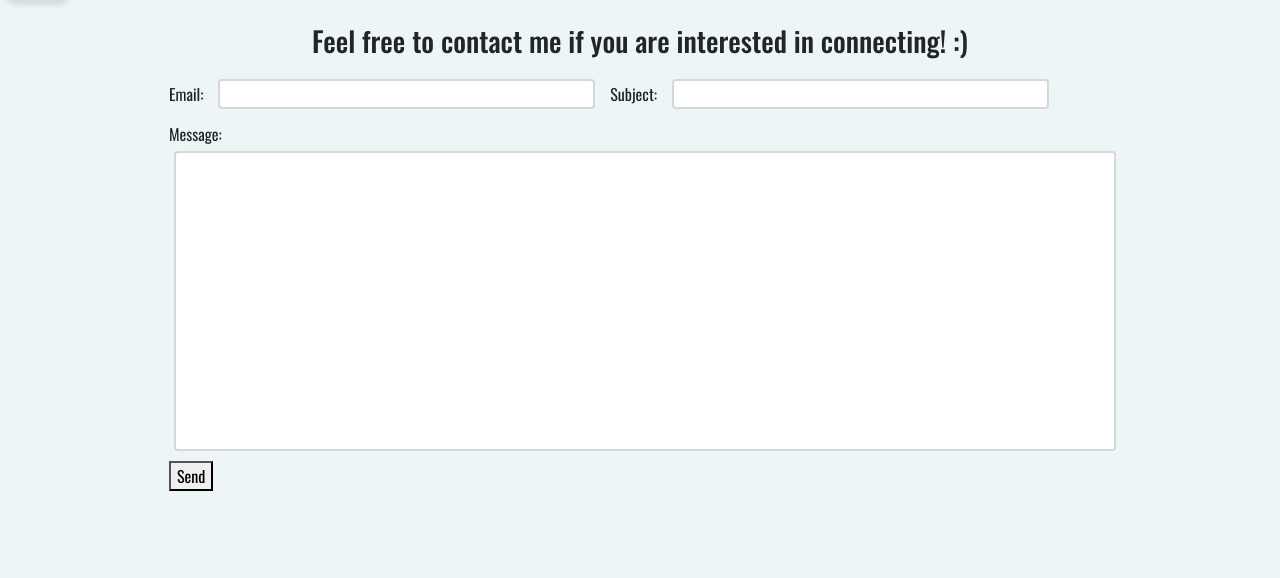
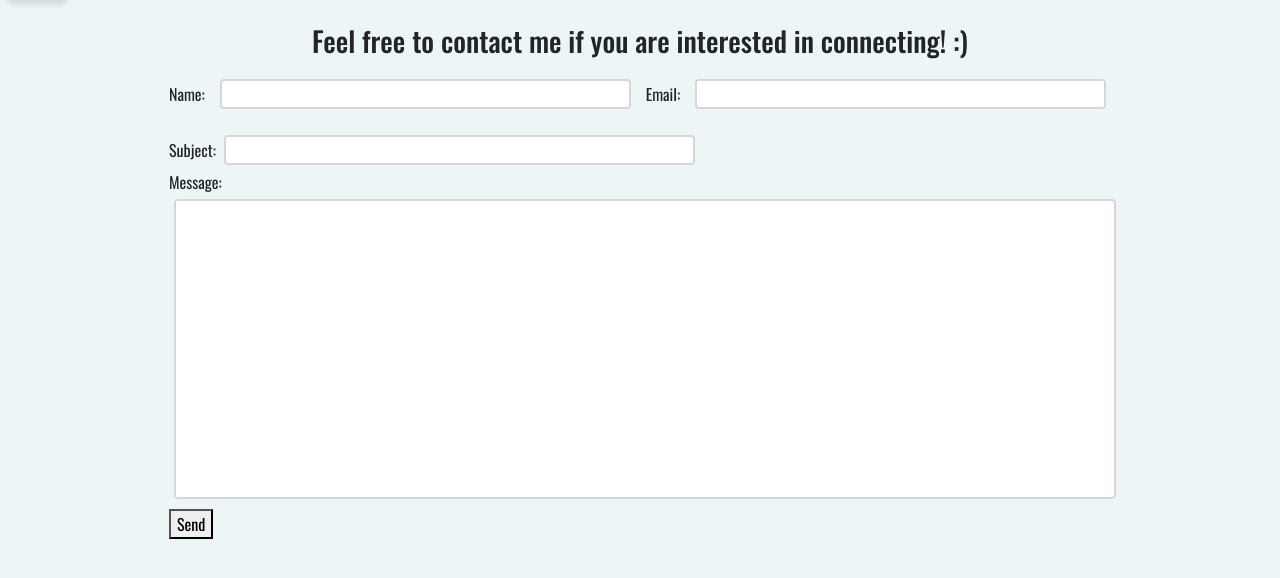
Before and after one commit to tiffanyng23/personal-website, a Flask app: template templates/contact.html in a window 1280 px wide. Shown: the part 52-630 px from the top of the page. Run offline with Flask 3, Linux system fonts and the light colour scheme; the template is opened without the code that fills it, so the values that code supplies are empty; some libraries are stand-ins or nearby versions.

Commit message:
built email function in contact form

```diff
--- a/app.py
+++ b/app.py
@@ -1,6 +1,8 @@
-from flask import Flask, render_template
+from flask import Flask, render_template, request
 from flask_bootstrap import Bootstrap5
 import smtplib
+from email.message import EmailMessage
+from functions.contact import send_email
 
 app = Flask(__name__)
 bootstrap = Bootstrap5(app)
@@ -24,14 +26,18 @@ def projects():
 @app.route("/contact", methods=["GET", "POST"])
 def contact():
     if request.method == "POST":
-        # user submits form, email gets sent, landing page confirms sent email
+        #gather user information from form
+        user_name = request.form.get("name")
         user_email = request.form.get("user_email")
         subject = request.form.get("subject")
         message = request.form.get("message")
+        print(user_name, user_email, subject, message)
+
+        #send form information from portfolio email to personal email
+        send_email(user_name, user_email, subject, message)
         return render_template("landing.html")
 
-    else:
-        return render_template("contact.html")
+    return render_template("contact.html")
 
 if __name__ == "__main__":
     app.run(debug=True)
--- a/static/css/style.css
+++ b/static/css/style.css
@@ -108,7 +108,7 @@ ul li a:hover {
 }
 
 input {
-  width: 40%;
+  width: 50%;
   height: 30px;
   padding: 5px 5px;
   margin: 5px;
--- a/templates/about.html
+++ b/templates/about.html
@@ -4,7 +4,7 @@
 
 {% block body %}
 <div class="container about-page">
-    <h1 class="text-start mb-3">A Bit About Myself</h1>
+    <h1 class="text-start mb-3">A Quick Intro</h1>
     <p>I created this website to share some of the coding projects I've worked on and also just a bit about me and my life.
     </p>
     <p> My goal in life is to be a lifelong learner. I've always been interested in a lot of topics in the natural and social sciences, particularly in how both areas integrate. My interests include human biology, nutrition and exercise science,
@@ -20,8 +20,7 @@
     </p>
     <p>
         I started doing more coding projects recently partly because its an important skillset to have nowadays,
-        but also as a way to apply my creativity. I've always felt that I have a creative mind, and I want to work on harnessing that creativity more. I enjoy backend, but have focused primarily
-        on building fullstack applications since I like how it allows me to bring my ideas into a visual form.
+        but also as a way to apply my creativity. I've always felt that I have a creative mind, and I want to work on harnessing that creativity more and bring it into a visual form.
     </p>
     <p>
         I'm hoping that this website will continue to evolve, as I continue building more projects and life experiences :)
--- a/templates/contact.html
+++ b/templates/contact.html
@@ -7,12 +7,15 @@
 <div class="form-container mt-3">
     <form action="/contact" method="POST">
         <div class="meta-email">
-            <label for="email">Email:</label>
+            <label for="email">Name:</label>
+            <input type="text" id="name" name="name" required>
+            <label for="subject">Email: </label>
             <input type="text" id="email" name="user_email" required>
-            <label for="subject">Subject: </label>
+        </div>
+        <div class="mt-3">
+            <label for="subject"> Subject: </label>
             <input type="text" id="subject" name="subject" required>
-        </div>
-        <div class="mt-2">
+            <br>
             <label for="message"> Message: </label>
             <br>
             <textarea id="message" name="message" cols="120" required></textarea>
```
Also changed, not shown: templates/landing.html (+7 -0 lines), 1 other file.
